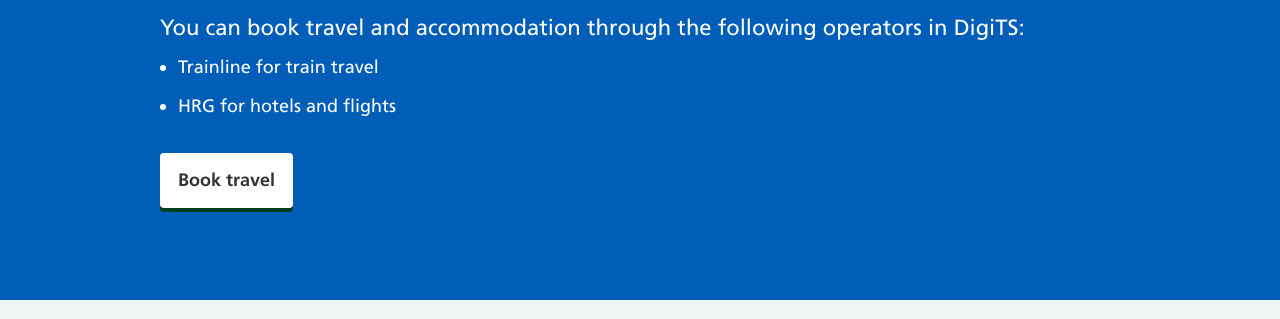
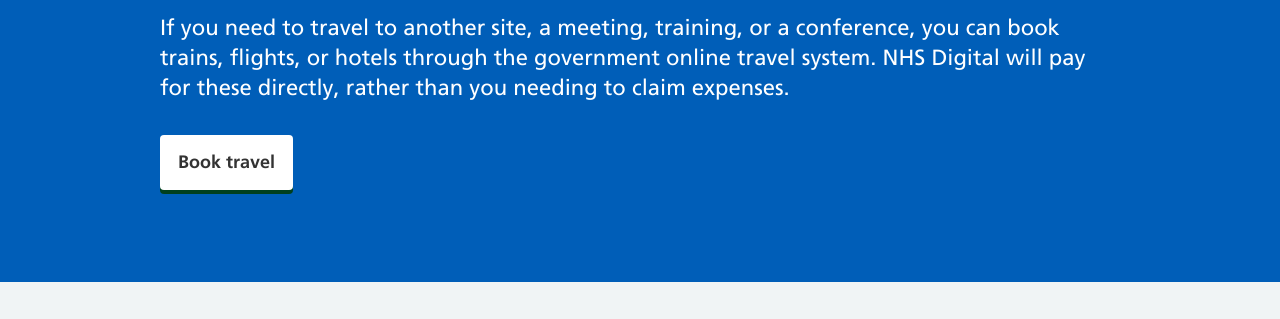
Before and after one commit to valtech-uk/ur-nhsd, a plain HTML site: page pages/task-travel.html in a window 1280 px wide. Shown: the part 315-634 px from the top of the page. Drawn offline with Linux system fonts and the light colour scheme; a web font is replaced by a local one.

Commit message:
Updated lead info according to Owain's recc

```diff
--- a/pages/task-travel.html
+++ b/pages/task-travel.html
@@ -202,16 +202,7 @@
                                     <h1 id="top" class="local-header__title" data-uipath="document.title" itemprop= name>Booking travel</h1>
                                     <div class="article-header__subtitle" data-uipath="website.service.summary">
                                         <p>
-                                            You can book travel and accommodation through the following operators in DigiTS:
-
-                                            <ul>
-                                                <li>
-                                                    Trainline for train travel
-                                                </li>
-                                                <li>
-                                                    HRG for hotels and flights
-                                                </li>
-                                            </ul>
+                                            If you need to travel to another site, a meeting, training, or a conference, you can book trains, flights, or hotels through the government online travel system. NHS Digital will pay for these directly, rather than you needing to claim expenses.
                                         </p>
                                         <p>
                                             <a href="https://travel.crowncommercial.gov.uk/" class="nhsuk-button">Book travel</a>
```
